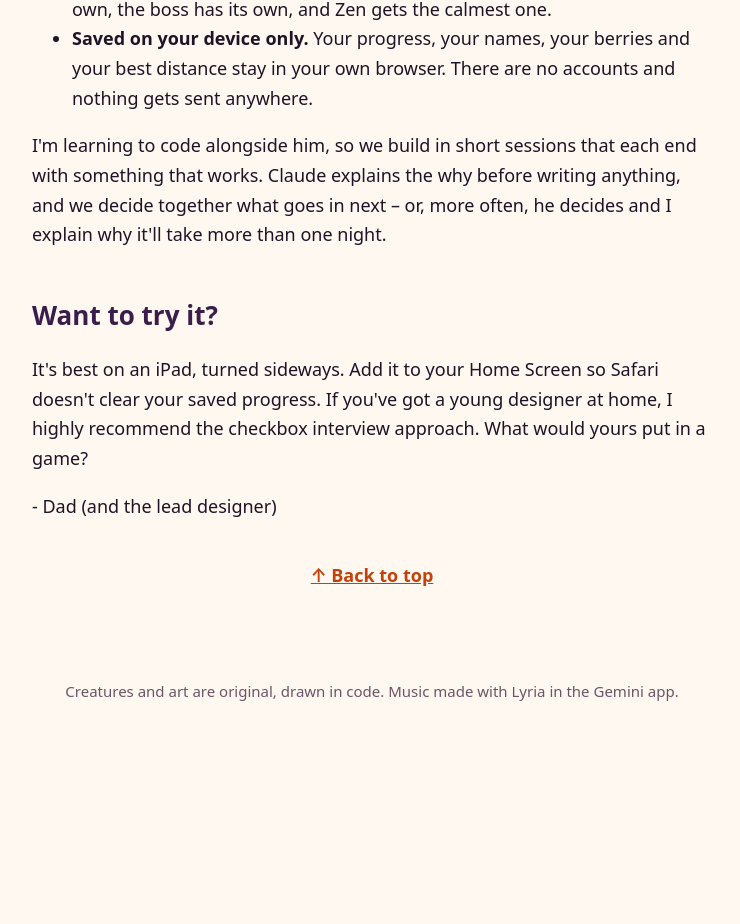
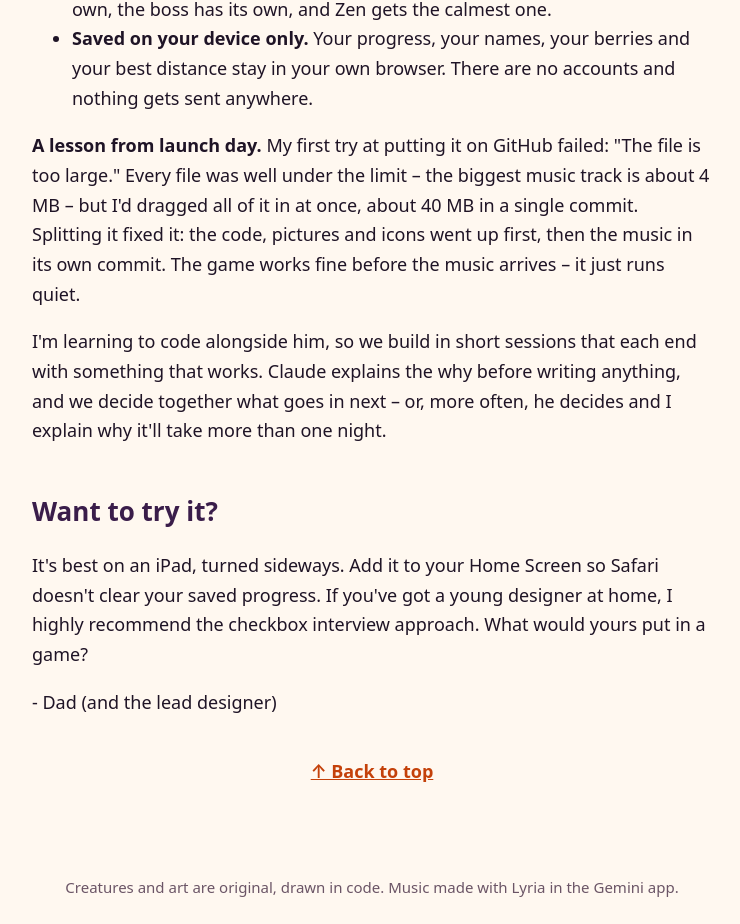
Before and after one commit to daynwj/creature-adventure-game, a plain HTML site: page story.html in a window 1280 px wide. Shown: the part 7893-8817 px from the top of the page, without its empty margins (268-1008 px from the left). Before the commit the page ends 8621 px from the top, so only its background shows below. Drawn offline with Linux system fonts and the light colour scheme.

Commit message:
Updating the story and uploading audio

```diff
--- a/story.html
+++ b/story.html
@@ -129,6 +129,7 @@
   <li><strong>The music</strong> is the same set of tracks from my focus room. Each world has its own, the boss has its own, and Zen gets the calmest one.</li>
   <li><strong>Saved on your device only.</strong> Your progress, your names, your berries and your best distance stay in your own browser. There are no accounts and nothing gets sent anywhere.</li>
 </ul>
+<p><strong>A lesson from launch day.</strong> My first try at putting it on GitHub failed: "The file is too large." Every file was well under the limit – the biggest music track is about 4 MB – but I'd dragged all of it in at once, about 40 MB in a single commit. Splitting it fixed it: the code, pictures and icons went up first, then the music in its own commit. The game works fine before the music arrives – it just runs quiet.</p>
 <p>I'm learning to code alongside him, so we build in short sessions that each end with something that works. Claude explains the why before writing anything, and we decide together what goes in next – or, more often, he decides and I explain why it'll take more than one night.</p>
 
 <h2>Want to try it?</h2>
```
Also changed, not shown: 10 other files.
